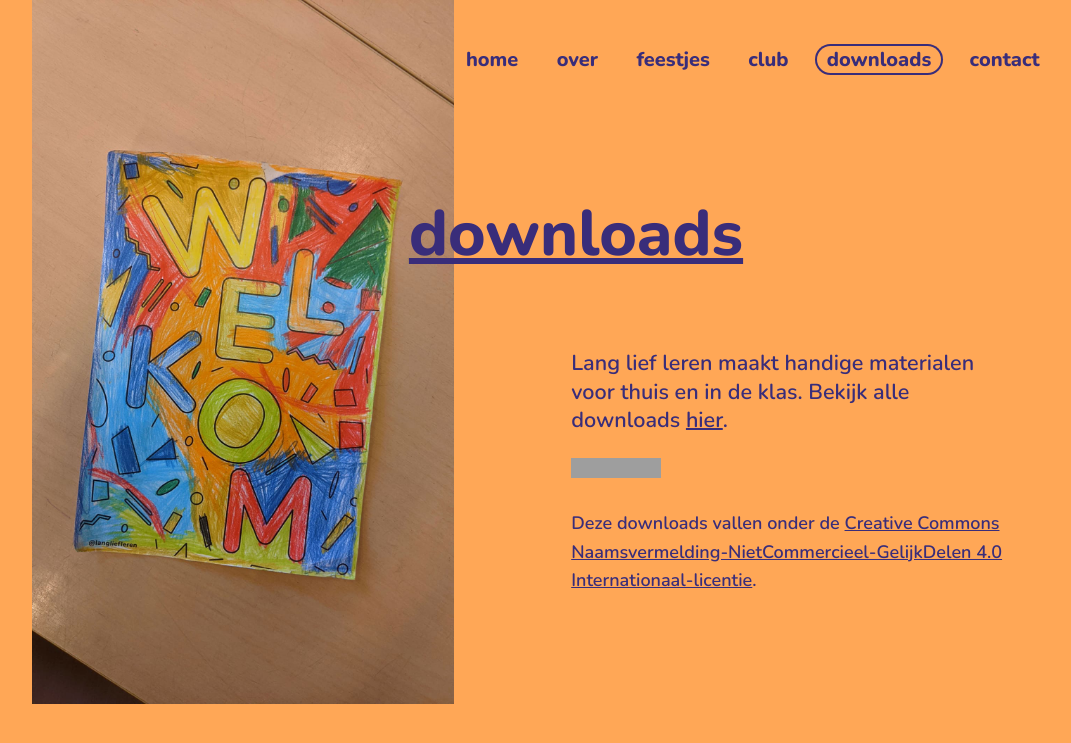
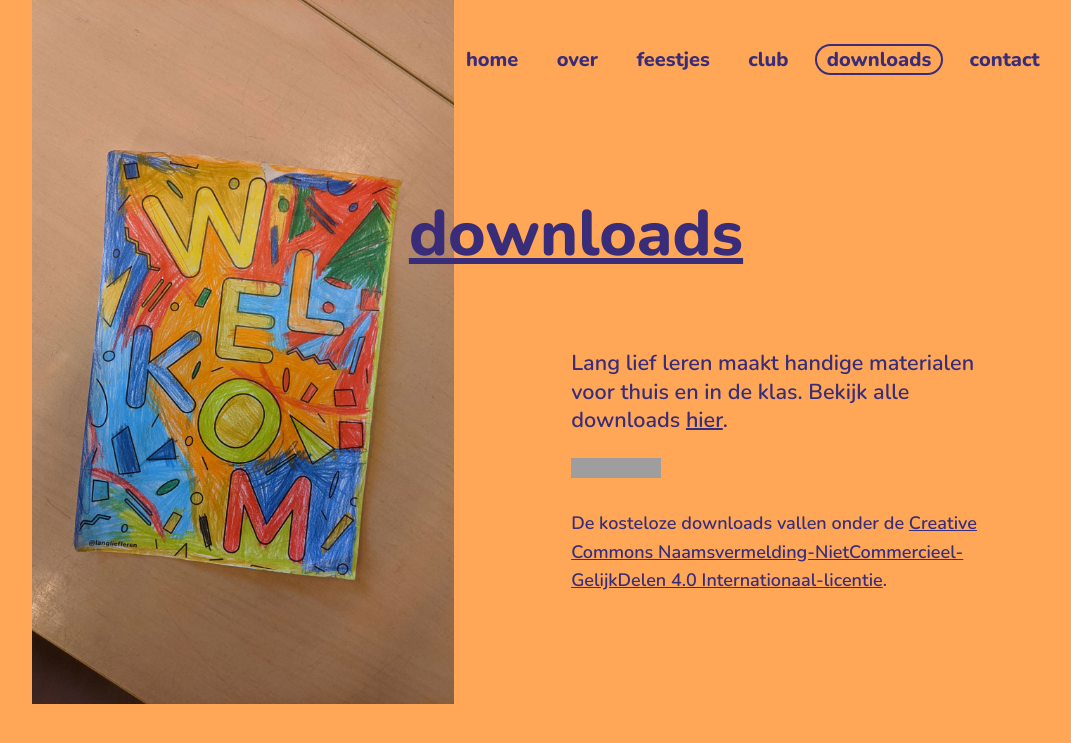
Before and after one commit to holleboom/langliefleren, a Jekyll site: the page built from downloads/index.md, in a window 1280 px wide. Shown: the top 743 px of the page, without its empty margins (64-1135 px from the left). Built offline with Jekyll 4.4.1, drawn with Linux system fonts in a browser that asks for light colours; grey boxes are pictures that could not be loaded.

Commit message:
kosteloze

```diff
--- a/downloads/index.md
+++ b/downloads/index.md
@@ -9,4 +9,4 @@
 
 <a rel="license" href="http://creativecommons.org/licenses/by-nc-sa/4.0/"><img alt="Creative Commons-Licentie" style="border-width:0" src="https://i.creativecommons.org/l/by-nc-sa/4.0/88x31.png" /></a>
 
-<small>Deze downloads vallen onder de <a rel="license" href="http://creativecommons.org/licenses/by-nc-sa/4.0/">Creative Commons Naamsvermelding-NietCommercieel-GelijkDelen 4.0 Internationaal-licentie</a>.</small>
+<small>De kosteloze downloads vallen onder de <a rel="license" href="http://creativecommons.org/licenses/by-nc-sa/4.0/">Creative Commons Naamsvermelding-NietCommercieel-GelijkDelen 4.0 Internationaal-licentie</a>.</small>
```
